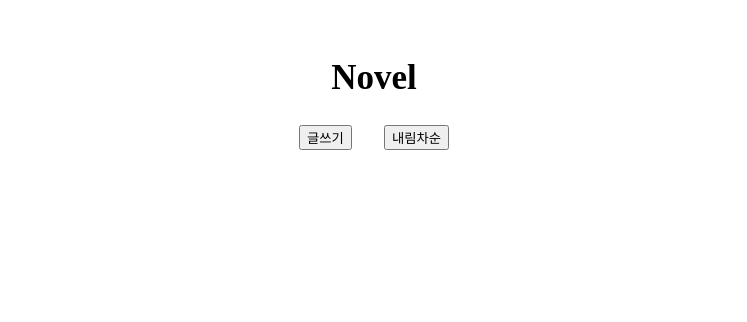
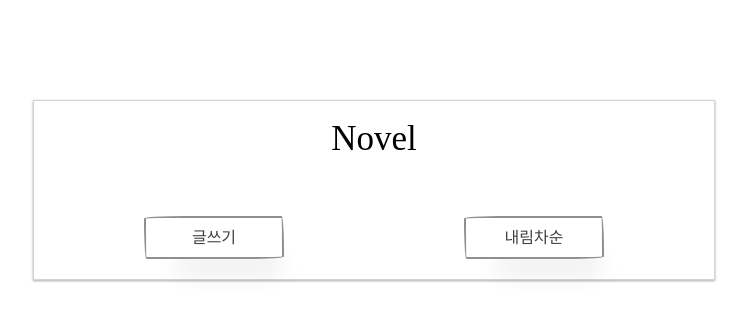
Before and after one commit to Vbeo147/novel-react, a React (Create React App) app: page / in a window 1280 px wide. Shown: the top 322 px of the page, without its empty margins (266-1013 px from the left). Built offline with nearby package versions, Linux system fonts and the light colour scheme.

Commit message:
finished home-header css

```diff
--- a/src/css/Home.module.css
+++ b/src/css/Home.module.css
@@ -3,18 +3,80 @@
   flex-direction: column;
   justify-content: space-between;
   align-items: center;
-  margin-top: 60px;
+  margin: 100px auto 10px auto;
+  padding: 20px;
+  width: 50%;
+  border: 1px solid lightgrey;
+  box-shadow: 0 1px 3px rgba(0, 0, 0, 0.12), 0 1px 2px rgba(0, 0, 0, 0.24);
+  transition: all 0.3s cubic-bezier(0.25, 0.8, 0.25, 1);
+}
+
+.home_header:hover {
+  box-shadow: 0 14px 28px rgba(0, 0, 0, 0.25), 0 10px 10px rgba(0, 0, 0, 0.22);
 }
 
 .home_header__title {
   font-size: 35px;
-  font-weight: 600;
-  margin-bottom: 30px;
+  margin-bottom: 60px;
 }
 
 .home_header__btn {
   display: flex;
   justify-content: space-between;
   align-items: center;
-  width: 150px;
+  width: 100%;
 }
+
+@keyframes HomeButton {
+  0% {
+    border: 1px solid lightgrey;
+    transform: none;
+  }
+  100% {
+    border: 1px solid lightgrey;
+    transform: scale(1.1);
+  }
+}
+
+.home_header__btn button {
+  align-self: center;
+  background-color: #fff;
+  background-image: none;
+  background-position: 0 90%;
+  background-repeat: repeat no-repeat;
+  border-color: rgba(0, 0, 0, 0.44);
+  background-size: 4px 3px;
+  border-radius: 15px 225px 255px 15px 15px 255px 225px 15px;
+  border-style: solid;
+  border-width: 2px;
+  box-shadow: rgba(0, 0, 0, 0.2) 15px 28px 25px -18px;
+  box-sizing: border-box;
+  color: #41403e;
+  cursor: pointer;
+  display: inline-block;
+  font-family: Neucha, sans-serif;
+  font-size: 1rem;
+  width: 140px;
+  line-height: 15px;
+  outline: none;
+  padding: 0.75rem;
+  text-decoration: none;
+  transition: transform 235ms ease-in-out, background-color 0.1s ease-in-out;
+  border-bottom-left-radius: 15px 255px;
+  border-bottom-right-radius: 225px 15px;
+  border-top-left-radius: 255px 15px;
+  border-top-right-radius: 15px 225px;
+  user-select: none;
+  -webkit-user-select: none;
+  touch-action: manipulation;
+  margin: 0px auto 0px auto;
+}
+
+.home_header__btn button:hover {
+  transform: translate3d(0, 2px, 0);
+}
+
+.home_header__btn button:active {
+  background-color: lightgray;
+  transform: scale(0.94);
+}
--- a/src/routes/Home.js
+++ b/src/routes/Home.js
@@ -50,7 +50,7 @@ function Home() {
               </button>
             </div>
           </div>
-          {sort ? LocalMap.sort() : LocalMap.reverse()}
+          <div>{sort ? LocalMap.sort() : LocalMap.reverse()}</div>
         </>
       )}
     </>
```
